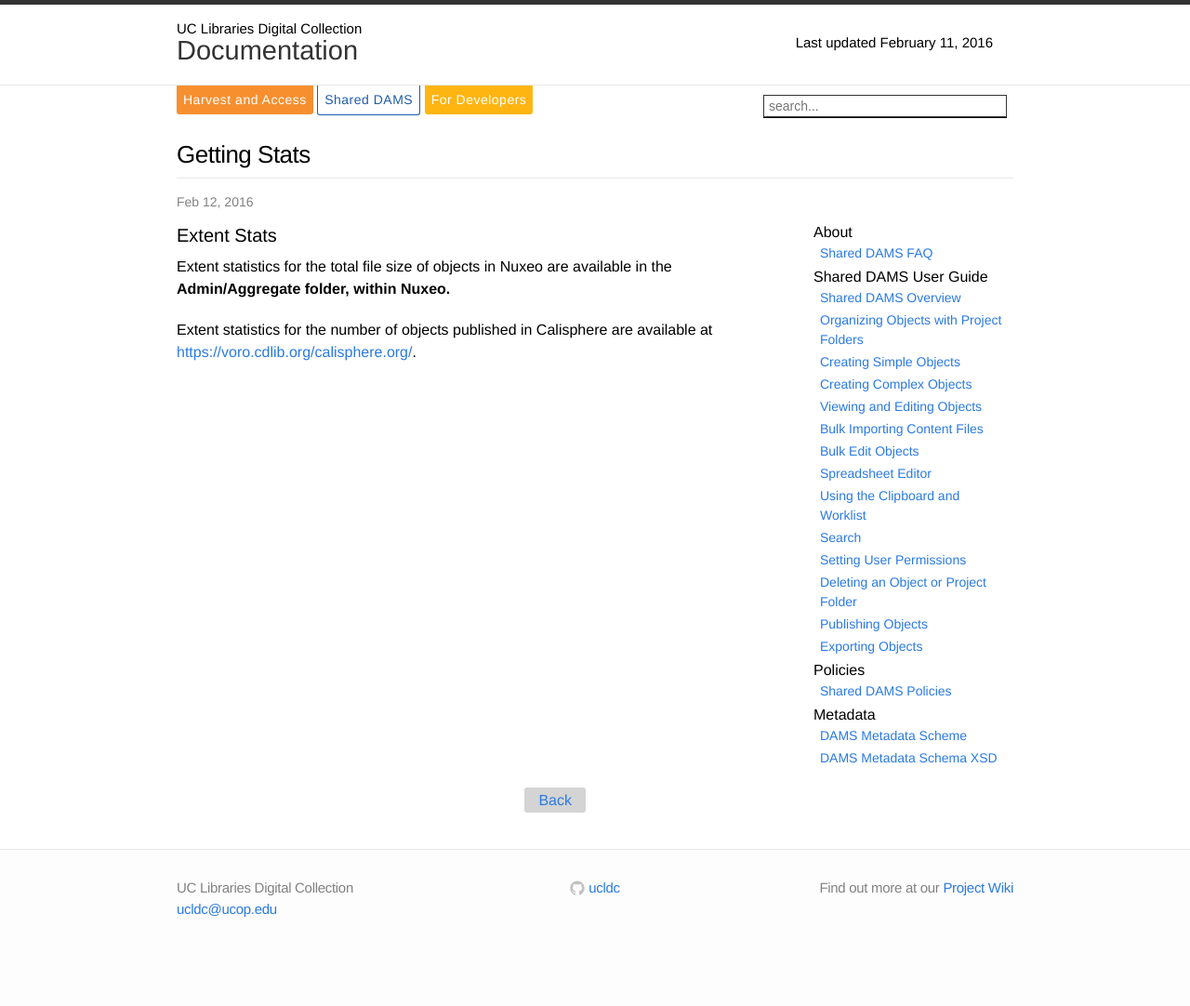
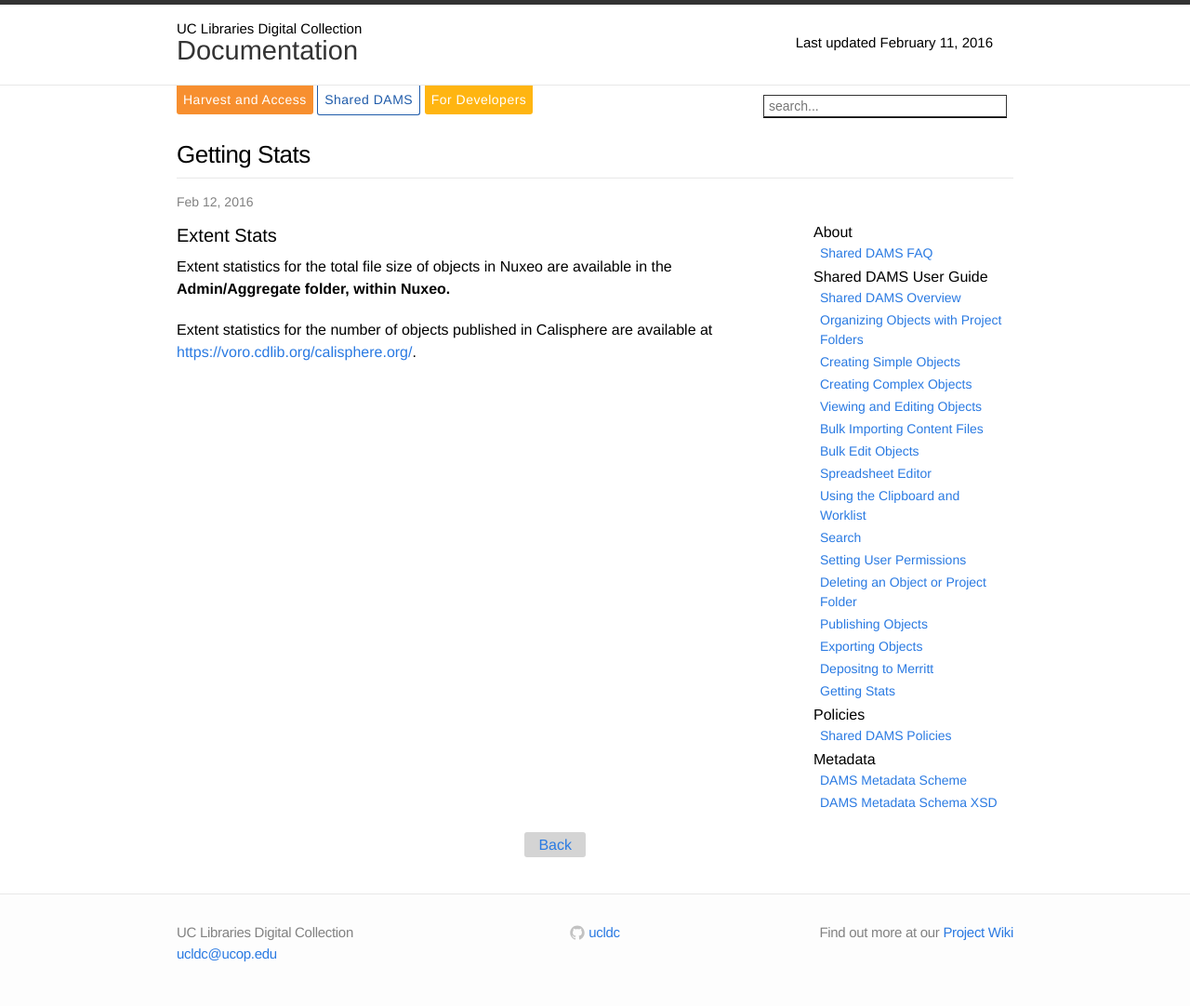
Before and after one commit to ucldc/ucldc-docs, a Jekyll site: the page built from _dams/stats.md, in a window 1280 px wide. Shown: the whole page at 93% size. Built offline with Jekyll 4.4.1, drawn with Linux system fonts in a browser that asks for light colours; nearby versions of some CDN libraries; before the commit the page ends 1034 px from its top, so only the background shows below that.

Commit message:
Update dams-sidebar.html

```diff
--- a/_includes/dams-sidebar.html
+++ b/_includes/dams-sidebar.html
@@ -19,6 +19,8 @@
     <li><a href="{{ site.url }}{{ site.baseurl }}/docs/dams/delete/">Deleting an Object or Project Folder</a></li>
     <li><a href="{{ site.url }}{{ site.baseurl }}/docs/dams/publish/">Publishing Objects</a></li>
     <li><a href="{{ site.url }}{{ site.baseurl }}/docs/dams/exports/">Exporting Objects</a></li>
+    <li><a href="{{ site.url }}{{ site.baseurl }}/docs/dams/merritt/">Depositng to Merritt</a></li>
+    <li><a href="{{ site.url }}{{ site.baseurl }}/docs/dams/stats/">Getting Stats</a></li>
   </ul>
   <h1>Policies</h1>
   <ul>
```
